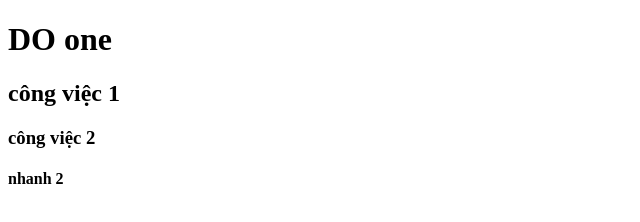
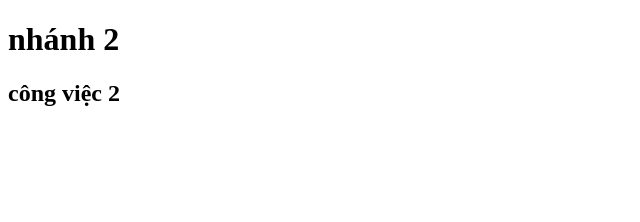
Before and after one commit to roymhung/demo-github, a plain HTML site: page index.html in a window 1280 px wide. Shown: the whole page, without its empty margins (0-640 px from the left). Drawn offline with Linux system fonts and the light colour scheme.

Commit message:
nhánh cv2

```diff
--- a/index.html
+++ b/index.html
@@ -6,9 +6,8 @@
     <title>Document</title>
 </head>
 <body>
-    <h1>DO one</h1>
-    <h2>công việc 1</h2>
-    <h3>công việc 2</h3>
-    <h4>nhanh 2</h4>
+    <h1>nhánh 2</h1>
+    <h2>công việc 2</h2>
+
 </body>
 </html>
```
